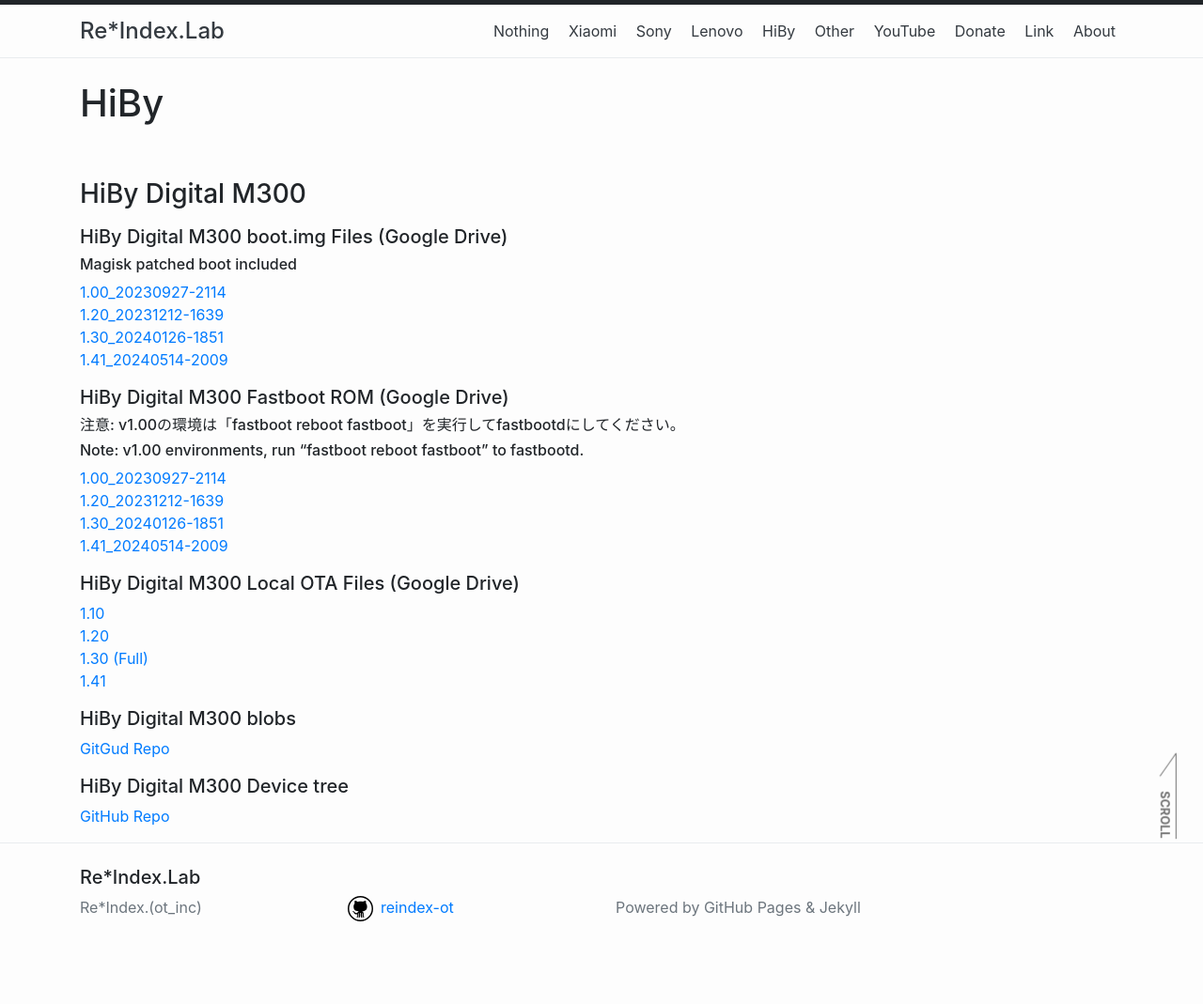
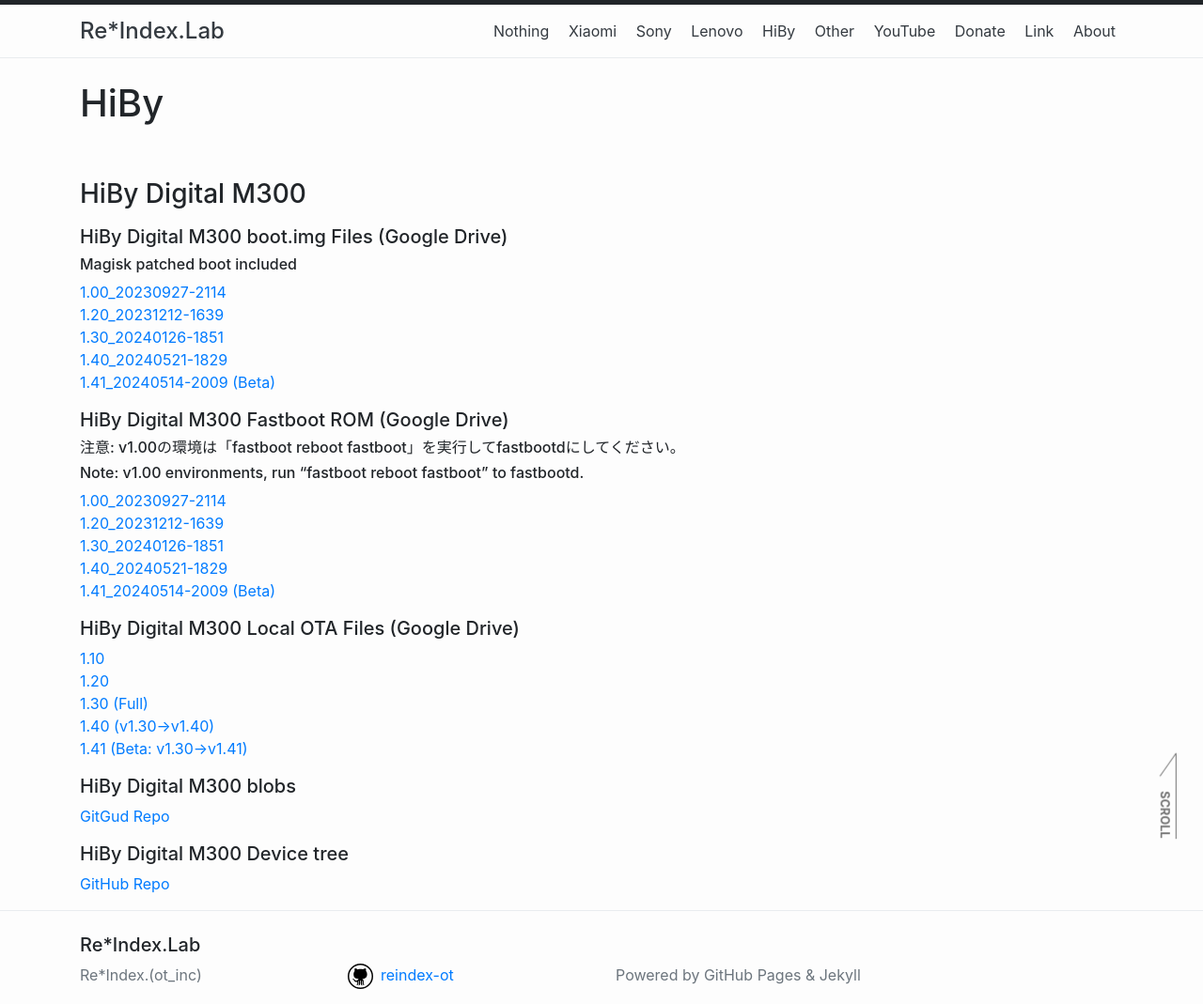
Before and after one commit to reindex-ot/reindex-ot.github.io, a Jekyll site: the page built from hiby.md, in a window 1280 px wide. Shown: the whole page at 94% size. Built offline with Jekyll 4.4.1, drawn with Linux system fonts in a browser that asks for light colours; before the commit the page ends 997 px from its top, so only the background shows below that.

Commit message:
Update hiby.md
Signed-off-by: Re*Index. (ot_inc) <32851879+reindex-ot@users.noreply.github.com>

```diff
--- a/hiby.md
+++ b/hiby.md
@@ -10,19 +10,22 @@ permalink: /hiby/
 [1.00_20230927-2114](https://drive.google.com/file/d/1hMVh6t5YuFux8K-TjQ0ZNvq1IBNvKAXP/view?usp=sharing)<br>
 [1.20_20231212-1639](https://drive.google.com/file/d/1F8yCYfIyMxLe55Fdqko0dY2klgCRefiY/view?usp=sharing)<br>
 [1.30_20240126-1851](https://drive.google.com/file/d/1L0QurUo5cP5Z8luGYCnFNgXG9fcKCxJ3/view?usp=sharing)<br>
-[1.41_20240514-2009](https://drive.google.com/file/d/1KBQMUToT4jeYmg1_91URAK8P_cmamJhF/view?usp=sharing)
+[1.40_20240521-1829](https://drive.google.com/file/d/1P_W0ay1EffweCAcdTxgSAaqcV9M5vbLM/view?usp=sharing)<br>
+[1.41_20240514-2009 (Beta)](https://drive.google.com/file/d/1KBQMUToT4jeYmg1_91URAK8P_cmamJhF/view?usp=sharing)
 ##### HiBy Digital M300 Fastboot ROM (Google Drive)
 ###### 注意: v1.00の環境は「fastboot reboot fastboot」を実行してfastbootdにしてください。
 ###### Note: v1.00 environments, run "fastboot reboot fastboot" to fastbootd.
 [1.00_20230927-2114](https://drive.google.com/file/d/1Aywc2RWcB8_gExvD0p1k7vDU7cNWznSa/view?usp=sharing)<br>
 [1.20_20231212-1639](https://drive.google.com/file/d/1dQoBf22J6XoeNBTU2W-FwVXvG340nzqW/view?usp=sharing)<br>
 [1.30_20240126-1851](https://drive.google.com/file/d/1fgp74rAQTD4oubPlEfxVQf_P3cNWpj9E/view?usp=sharing)<br>
-[1.41_20240514-2009](https://drive.google.com/file/d/1CmRB_7SpJMsuxnUGlCtVxPySYmnRiizo/view?usp=sharing)
+[1.40_20240521-1829](https://drive.google.com/file/d/1WAeP-wZX8RutUuHlfG0V2LMvz4M3wuET/view?usp=sharing)<br>
+[1.41_20240514-2009 (Beta)](https://drive.google.com/file/d/1CmRB_7SpJMsuxnUGlCtVxPySYmnRiizo/view?usp=sharing)
 ##### HiBy Digital M300 Local OTA Files (Google Drive)
 [1.10](https://drive.google.com/file/d/1K2TFEQVvL2AYovUH5aj2cO8QOzDGXq9-/view?usp=sharing)<br>
 [1.20](https://drive.google.com/file/d/1YQjNFeUM9VoIgHynsGlRG22e0iM4ZAVd/view?usp=sharing)<br>
 [1.30 (Full)](https://drive.google.com/file/d/1MBnpt6aZpCjMyTn3JwLLACY74Y3VyU7Q/view?usp=sharing)<br>
-[1.41](https://drive.google.com/file/d/1DtMxwALQa1BwB5f7VA61WZWja37B-5ZW/view?usp=sharing)
+[1.40 (v1.30→v1.40)](https://drive.google.com/file/d/1zYB5fpaCTddzBf7souQLZJBRAG-XkHoY/view?usp=sharing)<br>
+[1.41 (Beta: v1.30→v1.41)](https://drive.google.com/file/d/1DtMxwALQa1BwB5f7VA61WZWja37B-5ZW/view?usp=sharing)
 ##### HiBy Digital M300 blobs
 [GitGud Repo](https://gitgud.io/okbuddygsi-dumps/hibydigital/M300)
 ##### HiBy Digital M300 Device tree
```
